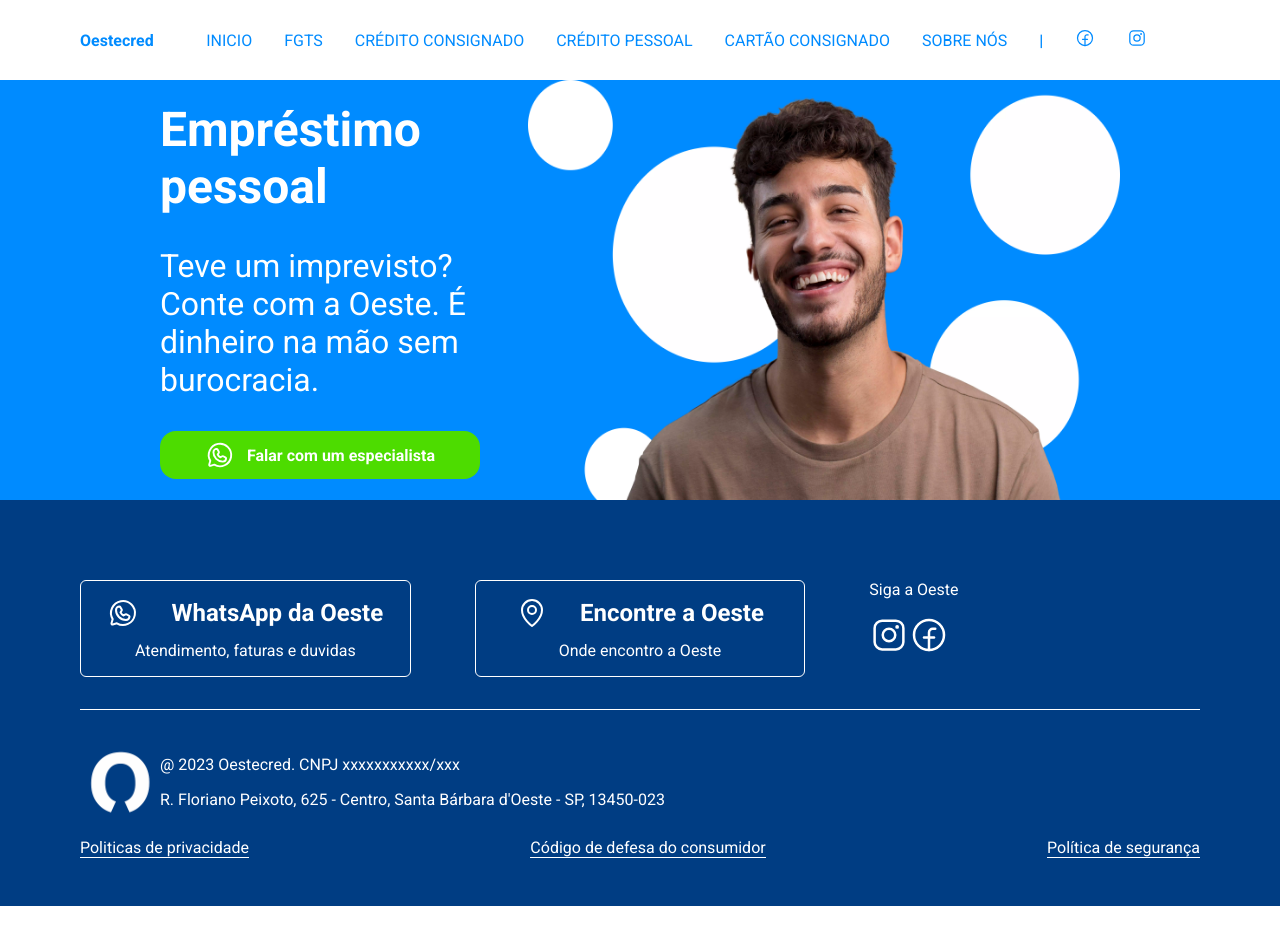
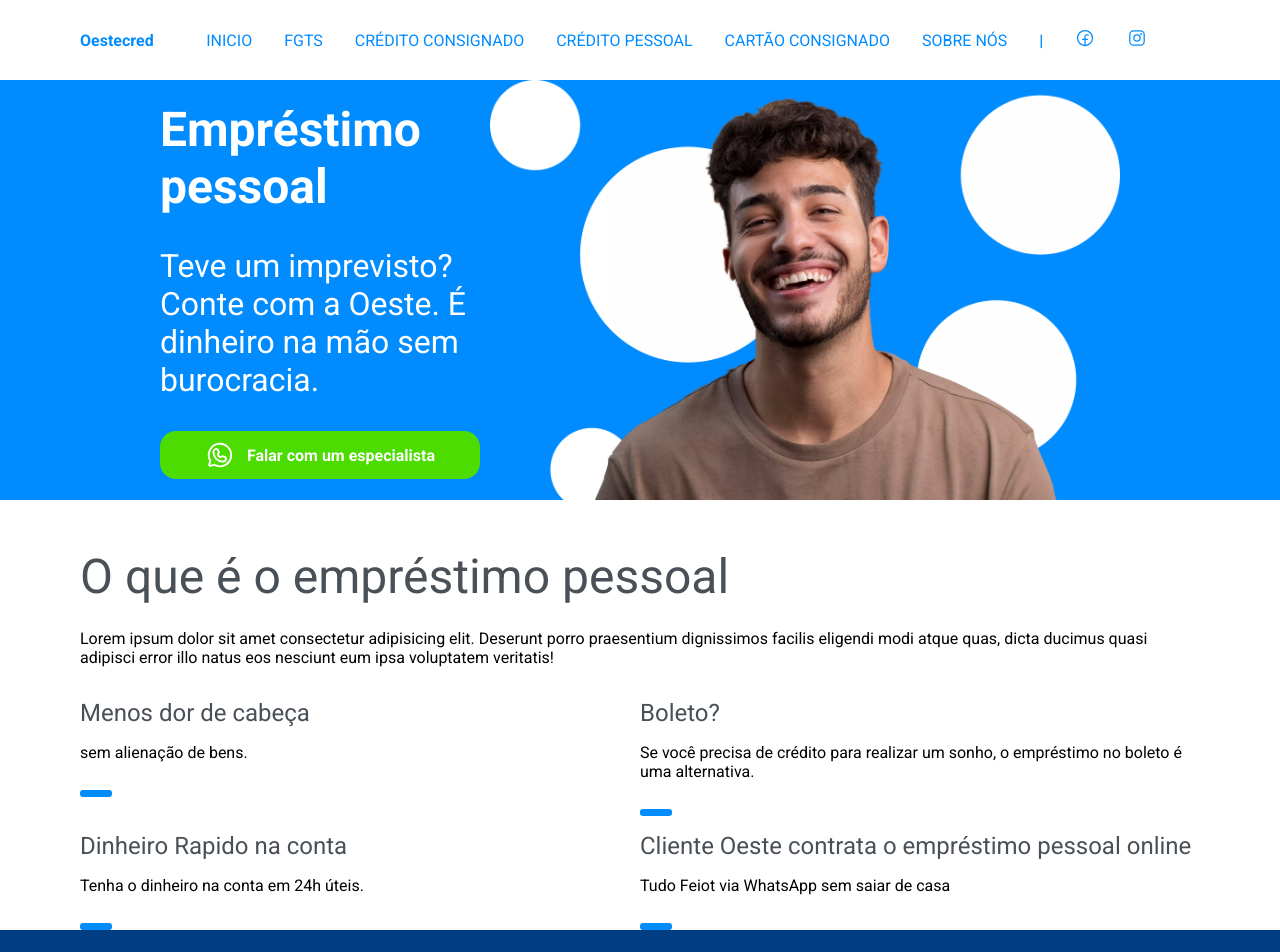
Before and after one commit to Catalendas/Oeste_financeira, a React (Vite) app: page /creditopessoal in a window 1280 px wide. Shown: the top 952 px of the page. Before the commit the page ends 906 px from the top, so only its background shows below. Built offline with nearby package versions, Linux system fonts and the light colour scheme.

Commit message:
page creditopessoal

```diff
--- a/index.html
+++ b/index.html
@@ -8,7 +8,7 @@
     <link rel="preconnect" href="https://fonts.gstatic.com" crossorigin/>
     <meta name="viewport" content="width=device-width, initial-scale=1.0" />
     <link href="https://fonts.googleapis.com/css2?family=Roboto:wght@300;400;700;900&display=swap" rel="stylesheet"/>
-    <title>Oestecred</title>
+    <title>Oestecredemprestimos</title>
   </head>
   <body>
     <div id="root"></div>
--- a/src/Pages/Fgts/index.tsx
+++ b/src/Pages/Fgts/index.tsx
@@ -8,42 +8,7 @@ import { Simulator } from "../../components/Simulator";
 
 export function Fgts() {
     return (
-        <FgtsContainer>
-            <BannerPage>
-                <h2>Antecipação do FGTS</h2>
-                <span>No memos dia em sua conta</span>
-            </BannerPage>
-
-            <InfoCredt
-                title="Antecipação do FGTS"
-                text="Ative a modalidade de Saque-Aniversário e autorize a Oeste a te ajudar. Você faz isso no app oficial do FGTS ou no site da Caixa. Você simula o empréstimo, revisa os termos e faz a contratação diretamente com a Oeste. Você não precisa fazer mais nada após a liberação do crédito."
-            />
-
-
-            <CardContainer className="container">
-                <h2>Outras soluções que podem ajudar você</h2>
-
-                <div>
-                    <Card
-                        title="Crédito Consignado"
-                        description="É a modalidade mais eficiente e segura de conseguir um empréstimo! Ela usa o salário como garantia, tem as melhores taxas e as parcelas são descontadas direto na folha de pagamento."
-                        img={Consignado}
-                    />
-                    <Card
-                        title="Crédito Pessoal"
-                        description="Para solicitá-lo, não é necessário comprovar renda e o dinheiro é liberado em até 24 horas após a aprovação do crédito. O parcelamento pode ser feito em até 18 vezes"
-                        img={Pessoal}
-                    />
-                    <Card
-                        title="Cartão de Crédito Consignado"
-                        description="Mais facilidade para você, aposentado e servidor de órgãos conveniados, fazer compras e saques, à vista ou parcelados. Parte da fatura é descontada diretamente do seu benefício/salário, e é você quem autoriza esse percentual. Sua fatura é mensal, de acordo com a utilização do seu cartão."
-                        img={Cartao}
-                    />
-                </div>
-            </CardContainer>
-
-        <Simulator />
-
-        </FgtsContainer>
+       <>
+       </>
     )
 }
--- a/src/Pages/cartaoConsignado/index.tsx
+++ b/src/Pages/cartaoConsignado/index.tsx
@@ -8,43 +8,7 @@ import { Simulator } from "../../components/Simulator";
 
 export function CartaoConsignado() {
     return (
-        <CartaoConsignadoContainer>
-            <BannerPage>
-                <h2>Cartão de crédito consignado</h2>
-                <span>Mais crédito para você!!</span>
-            </BannerPage>
-
-
-            <InfoCredt
-                text="O cartão de crédito consignado funciona como um cartão normal, que pode ser utilizado em compra em comércios, saques ou para pagar serviços.  A diferença é que, do mesmo modo que o empréstimo consignado, a fatura é descontada diretamente do holerite ou conta bancária de quem contrata o produto."
-                title="Cartão de crédito consignado"
-            />
-
-
-            <CardContainer className="container">
-                <h2>Outras soluções que podem ajudar você</h2>
-
-                <div>
-                    <Card
-                        title="Antecipação do FGTS"
-                        description="Com a antecipação do saque aniversário, você dá o saldo do seu FGTS como garantia e os valores são descontados anualmente desse fundo e de maneira automática no mês do seu aniversário."
-                        img={Fgts}
-                    />
-                    <Card
-                        title="Crédito Pessoal"
-                        description=" Para solicitá-lo, não é necessário comprovar renda e o dinheiro é liberado em até 24 horas após a aprovação do crédito. O parcelamento pode ser feito em até 18 vezes"
-                        img={Pessoal}
-                    />
-                    <Card
-                        title="Crédito Consignado"
-                        description="É a modalidade mais eficiente e segura de conseguir um empréstimo! Ela usa o salário como garantia, tem as melhores taxas e as parcelas são descontadas direto na folha de pagamento."
-                        img={Cartao}
-                    />
-                </div>
-            </CardContainer>
-
-        <Simulator />
-
-        </CartaoConsignadoContainer>
+        <>
+        </>
     )
 }
--- /dev/null
+++ b/src/Pages/creditoPessoal/Components/About/index.tsx
@@ -0,0 +1,37 @@
+import { AboutContainer, AboutOptions, AboutTitleDescription } from "./styled";
+
+export function About() {
+    return (
+        <AboutContainer className="container">
+            <AboutTitleDescription>
+                <h2>O que é o empréstimo pessoal</h2>
+
+                <p>Lorem ipsum dolor sit amet consectetur adipisicing elit. Deserunt porro praesentium dignissimos facilis eligendi modi atque quas, dicta ducimus quasi adipisci error illo natus eos nesciunt eum ipsa voluptatem veritatis!</p>
+            </AboutTitleDescription>
+
+            <AboutOptions>
+                <div>
+                    <strong>Menos dor de cabeça</strong>
+                    <span>sem alienação de bens.</span>
+                </div>
+
+                <div>
+                    <strong>Boleto?</strong>
+                    <span>Se você precisa de crédito para realizar um sonho, o empréstimo no boleto é uma alternativa.</span>
+                </div>
+
+                <div>
+                    <strong>Dinheiro Rapido na conta</strong>
+                    <span>Tenha o dinheiro na conta em 24h úteis.</span>
+                </div>
+
+                <div>
+                    <strong>Cliente Oeste contrata o empréstimo pessoal online</strong>
+                    <span>Tudo Feiot via WhatsApp sem saiar de casa</span>
+                </div>
+            </AboutOptions>
+
+
+        </AboutContainer>
+    )
+}
--- /dev/null
+++ b/src/Pages/creditoPessoal/Components/About/styled.ts
@@ -0,0 +1,55 @@
+import styled from "styled-components";
+
+export const AboutContainer = styled.div`
+    width: 100%;
+
+    @media(max-width: 520px) {
+        padding: 0 1rem;
+    }
+`
+
+export const AboutTitleDescription = styled.div`
+    width: 100%;
+    margin-top: 3rem;
+    display: flex;
+    flex-direction: column;
+    gap: 1.5rem;
+
+    h2 {
+        font-weight: 400;
+        color: ${({ theme }) => theme.colors["base-grey"]};
+        font-size: 3rem;
+    }
+`
+
+export const AboutOptions = styled.div`
+    width: 100%;
+    display: grid;
+    grid-template-columns: repeat(2, 1fr);
+    margin-top: 2rem;
+    grid-row-gap: 1rem;
+
+    div {
+
+        display: flex;
+        flex-direction: column;
+        gap: 1rem;
+
+
+        strong {
+            font-size: 1.5rem;
+            font-weight: 400;
+            color: ${({ theme }) => theme.colors["base-grey"]};
+        }
+
+        &::after {
+            content: "";
+            height: 7px;
+            margin-top: .75rem;
+            border-radius: 3px;
+            width: 2rem;
+            background-color: ${({ theme }) => theme.colors["base-blue"]};
+            display: block;
+        }
+    }
+`
--- a/src/Pages/creditoPessoal/Components/Banner/styled.ts
+++ b/src/Pages/creditoPessoal/Components/Banner/styled.ts
@@ -9,7 +9,7 @@ export const BannerContainer = styled.div`
     height: 420px;
 
     img {
-        width: 37rem;
+        width: 40rem;
         height: 100%;
     }
 `
--- a/src/Pages/creditoPessoal/index.tsx
+++ b/src/Pages/creditoPessoal/index.tsx
@@ -1,11 +1,12 @@
 import {   CreditoPessoalContainer } from "./styled";
 import { Banner } from "./Components/Banner";
+import { About } from "./Components/About";
 
 export function CreditoPessoal() {
     return (
         <CreditoPessoalContainer>
             <Banner/>
-
+            <About/>
 
         </CreditoPessoalContainer>
     )
```
